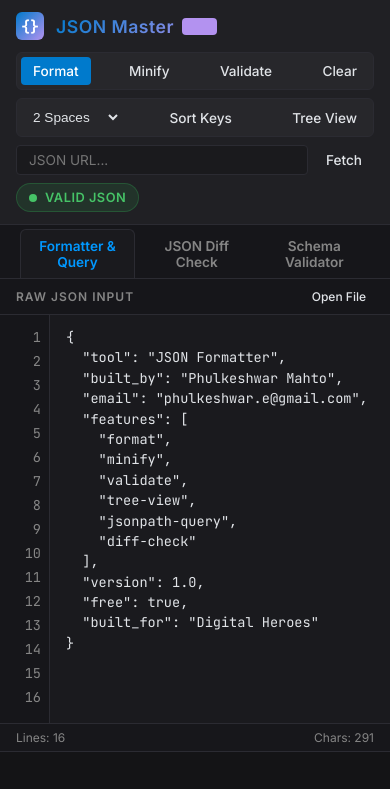
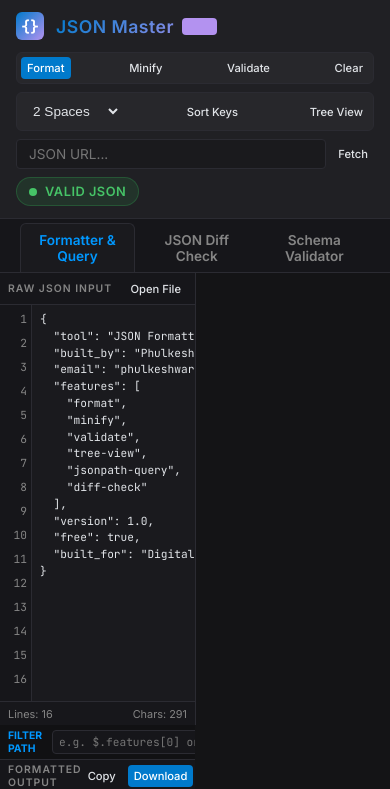
Before and after one commit to phulkeshwar/JSONformatter, a React (Vite) app: page / in a window 390 px wide. Shown: the top 789 px of the page. Built offline with nearby package versions, Linux system fonts and the light colour scheme.

Commit message:
feat: add Download button to export formatted JSON and make side-by-side workspace responsive on mobile

```diff
--- a/src/App.css
+++ b/src/App.css
@@ -663,16 +663,58 @@
   }
 }
 
-/* Mobile stacking layout only */
+/* Mobile responsive adjustments to keep side-by-side horizontal layout readable */
 @media (max-width: 600px) {
   .workspace-container {
-    grid-template-columns: 1fr;
-    grid-template-rows: 1fr 1fr;
+    grid-template-columns: 1fr 1fr;
   }
 
   .divider {
-    width: 100%;
-    height: 1px;
+    width: 1px;
+    height: 100%;
+  }
+
+  .editor-textarea, .viewer-pre, .line-numbers {
+    font-size: 0.7rem !important;
+    padding: 6px 8px !important;
+  }
+
+  .line-numbers {
+    width: 32px !important;
+    padding-right: 4px !important;
+  }
+
+  .panel-header {
+    padding: 0 8px !important;
+    height: 32px !important;
+  }
+
+  .panel-title {
+    font-size: 0.65rem !important;
+  }
+
+  .tool-btn {
+    padding: 4px 6px !important;
+    font-size: 0.7rem !important;
+  }
+
+  .query-bar {
+    padding: 4px 8px !important;
+  }
+
+  .query-input {
+    font-size: 0.7rem !important;
+    padding: 4px 6px !important;
+  }
+
+  .query-bar label {
+    font-size: 0.65rem !important;
+  }
+
+  .panel-footer {
+    padding: 0 8px !important;
+    height: 24px !important;
+    font-size: 0.68rem !important;
   }
 }
 
--- a/src/components/ViewerPanel.tsx
+++ b/src/components/ViewerPanel.tsx
@@ -50,6 +50,21 @@
       });
   };
 
+  // Download output as a JSON file
+  const handleDownload = () => {
+    const textToDownload = isTreeView ? JSON.stringify(parsedValue, null, 2) : (formattedValue || rawValue);
+    if (!textToDownload.trim()) return;
+    const blob = new Blob([textToDownload], { type: 'application/json' });
+    const url = URL.createObjectURL(blob);
+    const link = document.createElement('a');
+    link.href = url;
+    link.download = 'formatted_output.json';
+    document.body.appendChild(link);
+    link.click();
+    document.body.removeChild(link);
+    URL.revokeObjectURL(url);
+  };
+
   // Highlighted HTML output for display
   const highlightedHtml = highlightJSON(formattedValue || rawValue);
 
@@ -62,13 +77,20 @@
         <span className="panel-title">
           {isTreeView ? 'Interactive Tree View' : 'Formatted Output'}
         </span>
-        <div className="panel-actions">
+        <div className="panel-actions" style={{ display: 'flex', gap: '6px' }}>
           <button
             className="tool-btn"
             onClick={handleCopy}
             disabled={!rawValue.trim()}
           >
             {copied ? 'Copied!' : 'Copy'}
+          </button>
+          <button
+            className="tool-btn primary"
+            onClick={handleDownload}
+            disabled={!rawValue.trim()}
+          >
+            Download
           </button>
         </div>
       </div>
```
